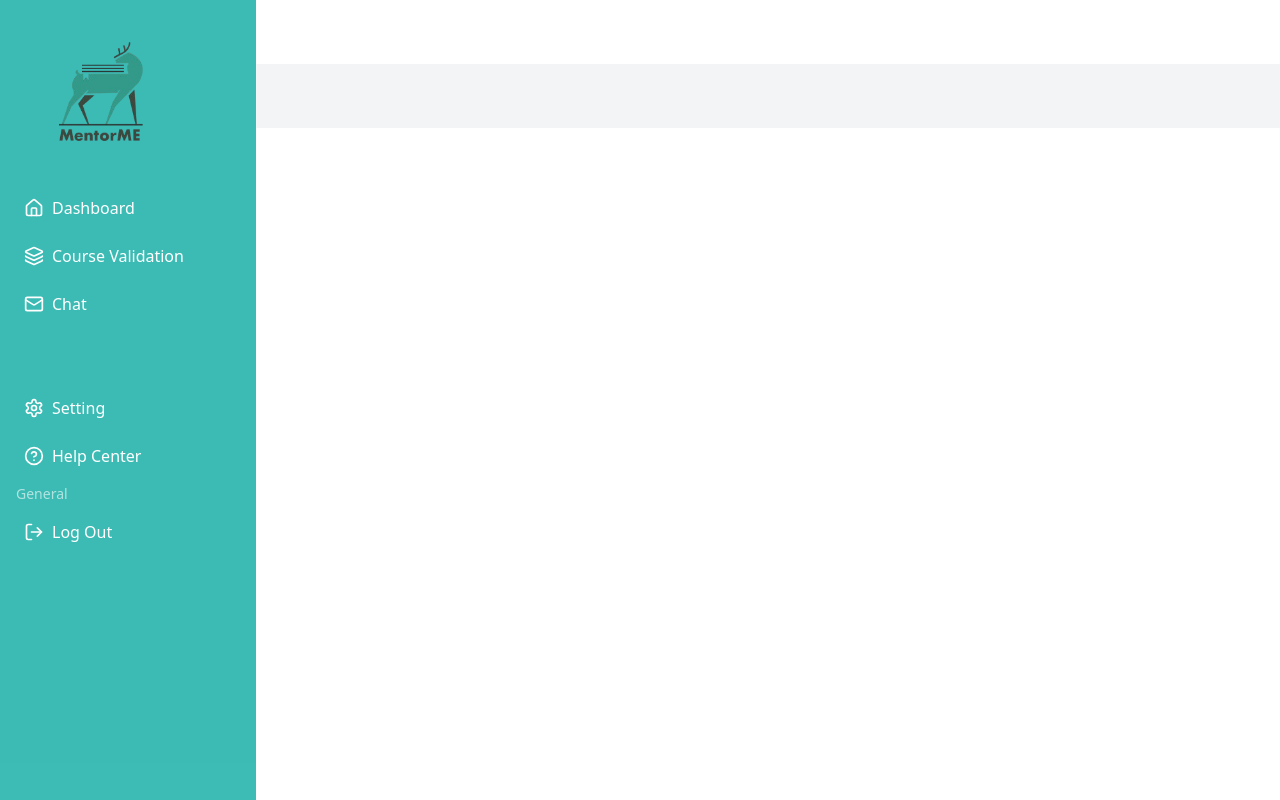
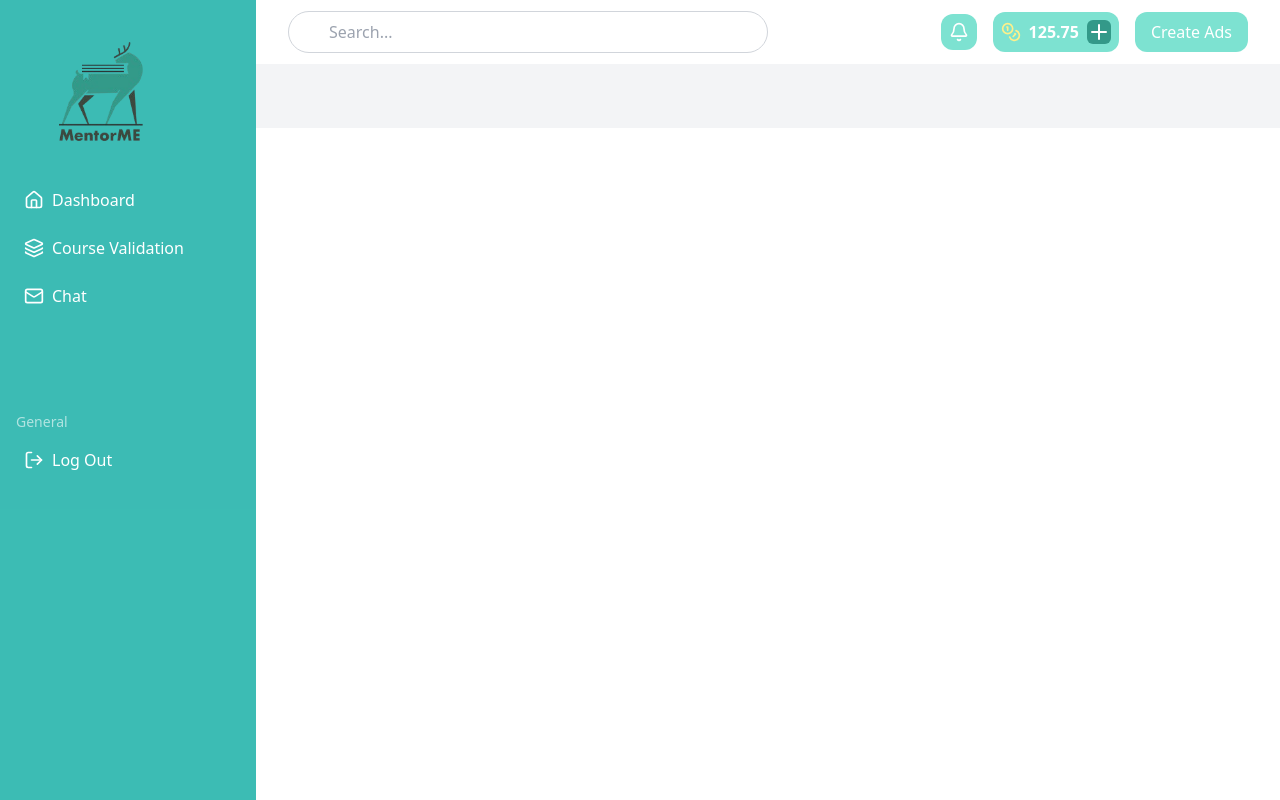
Before and after one commit to Suryadhrma/backupwebformentors, a React (Vite) app: page / in a window 1280 px wide. Built offline with nearby package versions, Linux system fonts and the light colour scheme.

Commit message:
update dashboard

```diff
--- a/src/App.jsx
+++ b/src/App.jsx
@@ -2,7 +2,7 @@ import React, { useEffect, useState } from 'react';
 import { BrowserRouter as Router, Routes, Route, BrowserRouter } from 'react-router-dom';
 import api from './api';
 import Sidebar from './components/Sidebar';
-import TopNavigation from './components/TopNavigation';
+import TopNavigation from './components/TopNavigationAdmin';
 
 
 import DashboardAdmin from './pages/admin/dashboard/DashboardAdmin';
--- a/src/components/Sidebar.jsx
+++ b/src/components/Sidebar.jsx
@@ -23,12 +23,12 @@ const Sidebar = () => {
             {/* Sidebar - Hidden on mobile */}
             <div className={`w-64 bg-[#3DD598B2] text-white min-h-screen p-4 md:block ${isSidebarOpen ? 'block' : 'hidden'}`}>
 
-                {/* Menu Sections */}
-                <div className="space-y-2">
                         <img
                         src={logo}
                         className='w-[80%] item-center justify-center'
                         alt="rusa kejungkal" />
+                {/* Menu Sections */}
+                <div className="space-y-2">
                     <div>
                         <div className="space-y-2">
                             <button
@@ -60,27 +60,9 @@ const Sidebar = () => {
                         </button>
                     </div>
 
-                    <div>
-                        <div className="space-y-2 mt-16">
-                            <button
-                                onClick={() => handleNavigation('/admin/video', 'Video List')}
-                                className="flex items-center space-x-2 w-full p-2 rounded hover:bg-white/10"
-                            >
-                                <Settings className="w-5 h-5" />
-                                <span>Setting</span>
-                            </button>
-                            <button
-                                onClick={() => navigate('/admin/music', 'Music List')}
-                                className="flex items-center space-x-2 w-full p-2 rounded hover:bg-white/10"
-                            >
-                                <CircleHelp className="w-5 h-5" />
-                                <span>Help Center</span>
-                            </button>
-                        </div>
-                    </div>
 
                     <div>
-                        <p className="text-sm text-white/60 mb-2">General</p>
+                        <p className="text-sm text-white/60 mb-2 mt-24">General</p>
                         <div className="space-y-2">
                             <button
                                 onClick={handleLogout}
--- a/src/components/TopNavigation.jsx
+++ /dev/null
@@ -1,28 +0,0 @@
-import React, { useState } from 'react';
-import { User, ChevronDown } from 'lucide-react';
-
-const TopNavigation = () => {
-    const [isOpen, setIsOpen] = useState(false);
-
-    const handleToggleDropdown = () => setIsOpen((prevState) => !prevState);
-
-    return (
-        <div className="bg-white shadow-sm">
-            <div className="max-w-7xl mx-auto px-4 sm:px-6 lg:px-8">
-                <div className="flex justify-between items-center h-16">
-                    {/* Header Static */}
-
-                    <div className="flex items-center space-x-4">
-                        <div className="relative">
-
-
-
-                        </div>
-                    </div>
-                </div>
-            </div>
-        </div>
-    );
-};
-
-export default TopNavigation;
--- /dev/null
+++ b/src/components/TopNavigationAdmin.jsx
@@ -0,0 +1,90 @@
+import React, { useState, useEffect } from 'react';
+import { User, Coins, Bell, Plus, } from 'lucide-react';
+import { useNavigate } from 'react-router-dom';
+
+const TopNavigationMentor = ({ currentPage, onSearchChange }) => {
+  const navigate = useNavigate();
+  const [searchTerm, setSearchTerm] = useState('');
+  const [balance, setBalance] = useState(null);
+
+  useEffect(() => {
+    setTimeout(() => {
+      setBalance(125.75);
+    }, 1000);
+  }, []);
+
+  const handleCourseClick = () => {
+    navigate('/mentor/create-course');
+  };
+
+  const handleAdsClick = () => {
+    navigate('/mentor/create-ads');
+  };
+
+  const handleSearchChange = (e) => {
+    const value = e.target.value;
+    setSearchTerm(value);
+
+    if (onSearchChange) {
+      onSearchChange(value); // Panggil fungsi onSearchChange yang diteruskan dari parent
+    }
+  };
+
+  const handleBellClick = () => {
+    navigate('/mentor/notification')
+  }
+
+  return (
+    <div className="bg-white shadow-sm">
+      <div className="max-w-7xl mx-auto px-4 sm:px-6 lg:px-8">
+        <div className="flex justify-between items-center h-16">
+          {/* Search Input */}
+          <div className="w-1/2">
+            <input
+              type="text"
+              value={searchTerm}
+              onChange={handleSearchChange}
+              placeholder="Search..."
+              className="w-full py-2 px-4 pl-10 border border-gray-300 rounded-full"
+            />
+          </div>
+
+          {/* Buttons */}
+          <div className="flex items-center space-x-4">
+
+            {/* Notification */}
+            <button
+            onClick={handleBellClick}
+            className="flex bg-[#7DE2D1] text-white font-bold rounded-xl p-2 items-center">
+              <Bell className="w-5 h-5" />
+            </button>
+
+            {/* Balance Button */}
+            <button className="flex bg-[#7DE2D1] text-white font-bold rounded-xl p-2 items-center">
+              <Coins className="w-5 h-5 text-yellow-200 mr-2" />
+              {balance !== null ? `${balance.toFixed(2)}` : 'Loading...'}
+              <Plus className="ml-2 bg-[#339989] rounded-md" />
+            </button>
+
+            {/* Conditional Button (Create Course / Create Ads) */}
+            {currentPage === '/mentor/course' ? (
+              <button
+                onClick={handleCourseClick}
+                className="bg-[#7DE2D1] text-white rounded-xl px-4 py-2">
+                Create Course
+              </button>
+            ) : (
+              <button
+                onClick={handleAdsClick}
+                className="bg-[#7DE2D1] text-white rounded-xl px-4 py-2">
+                Create Ads
+              </button>
+            )}
+          </div>
+        </div>
+      </div>
+    </div>
+  );
+};
+
+export default TopNavigationMentor;
```
